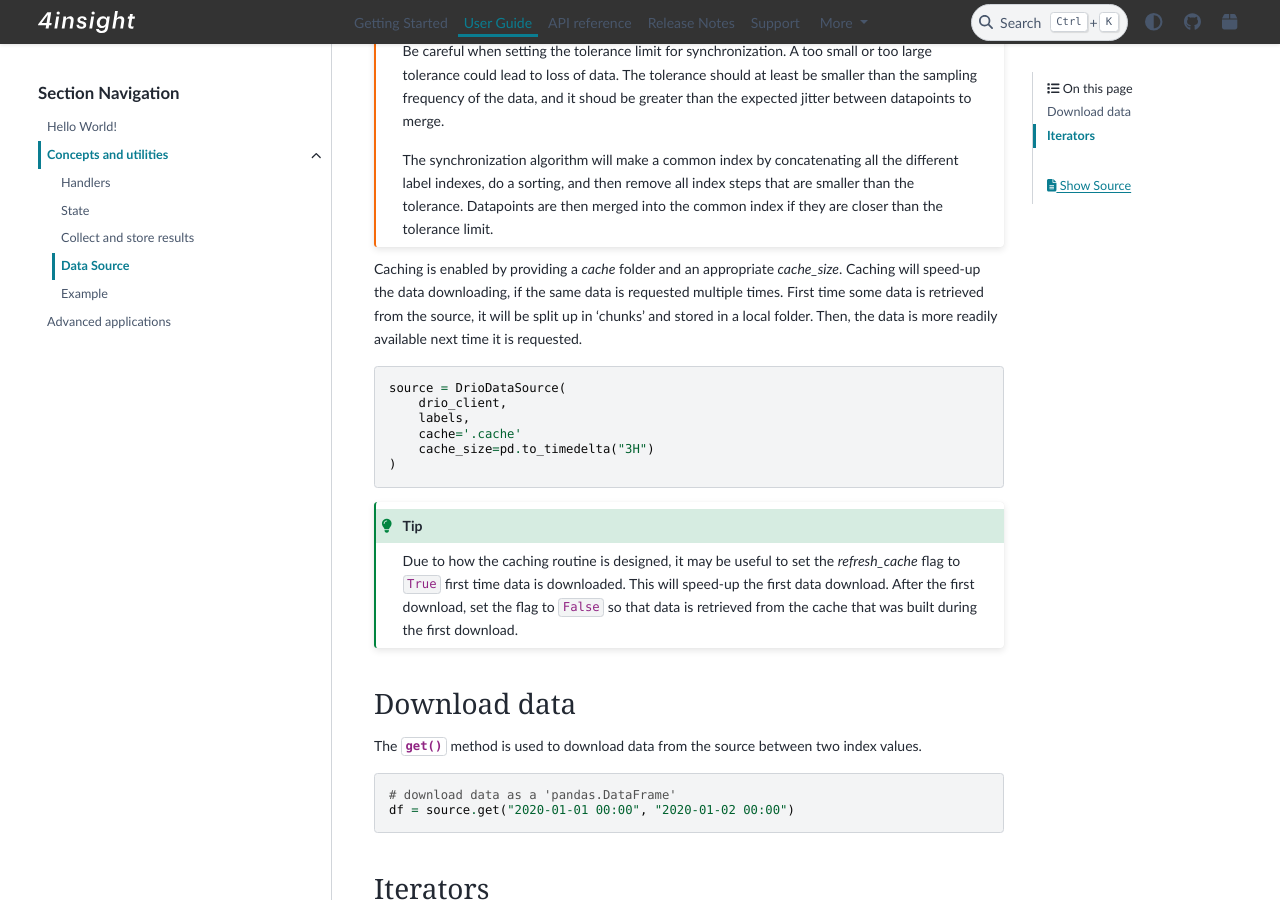
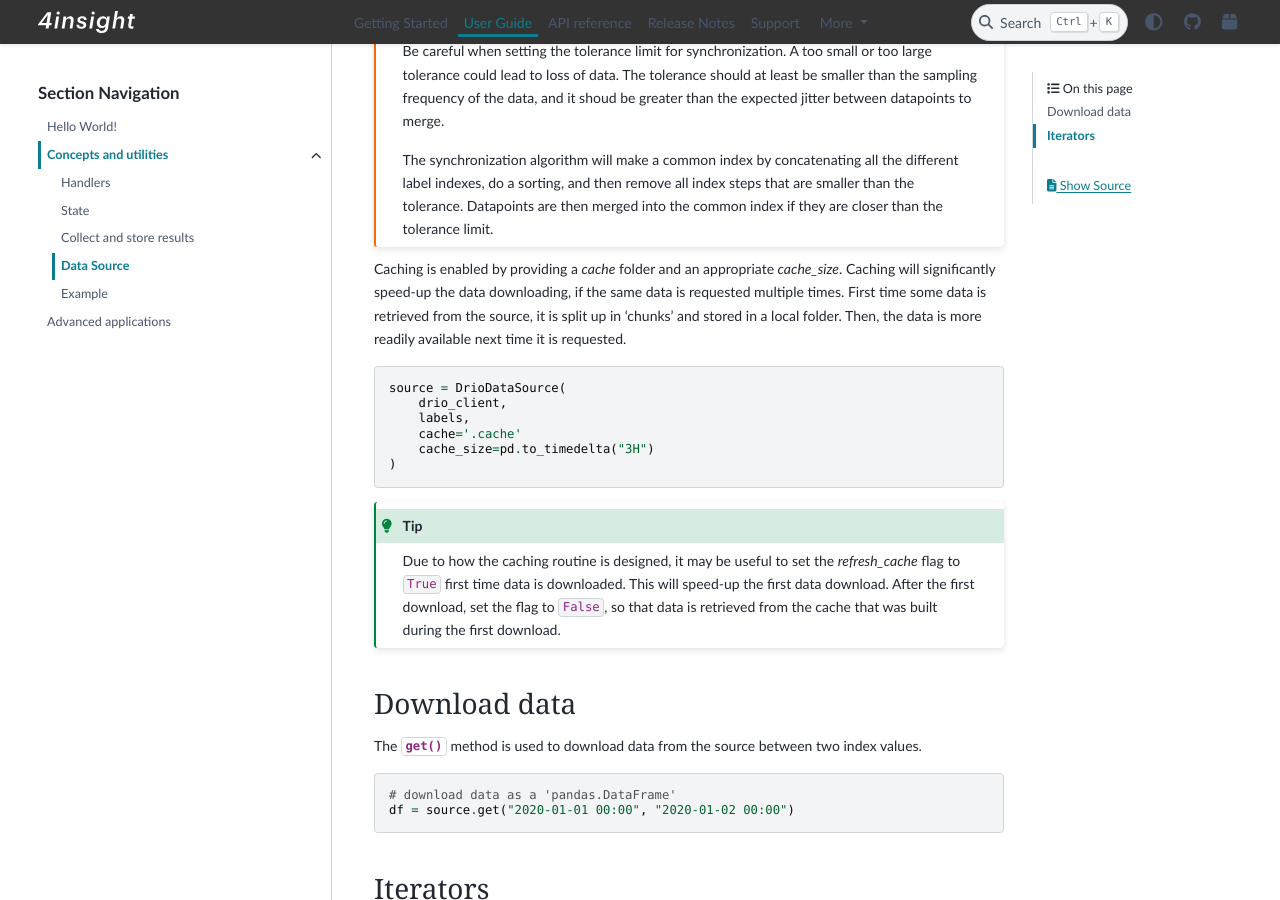
Before and after one commit to 4Subsea/fourinsight-engineroom-utils-python, a Sphinx documentation site: the page built from docs/user_guide/concepts_utils/data_source.rst, in a window 1280 px wide and 900 px high, scrolled down 1278 px. Built offline with Sphinx 7.4.7 and the PyData theme 0.15.4, drawn with Linux system fonts in a browser that asks for light colours.

Commit message:
doc: minor changes

```diff
--- a/docs/user_guide/concepts_utils/data_source.rst
+++ b/docs/user_guide/concepts_utils/data_source.rst
@@ -81,8 +81,8 @@ between neighboring datapoints to merge.
     if they are closer than the tolerance limit.
 
 Caching is enabled by providing a `cache` folder and an appropriate `cache_size`.
-Caching will speed-up the data downloading, if the same data is requested multiple
-times. First time some data is retrieved from the source, it will be split up in
+Caching will significantly speed-up the data downloading, if the same data is requested
+multiple times. First time some data is retrieved from the source, it is split up in
 'chunks' and stored in a local folder. Then, the data is more readily available
 next time it is requested.
 
@@ -98,7 +98,7 @@ next time it is requested.
 .. tip::
     Due to how the caching routine is designed, it may be useful to set the `refresh_cache`
     flag to ``True`` first time data is downloaded. This will speed-up the first
-    data download. After the first download, set the flag to ``False`` so that data
+    data download. After the first download, set the flag to ``False``, so that data
     is retrieved from the cache that was built during the first download.
 
 
```
